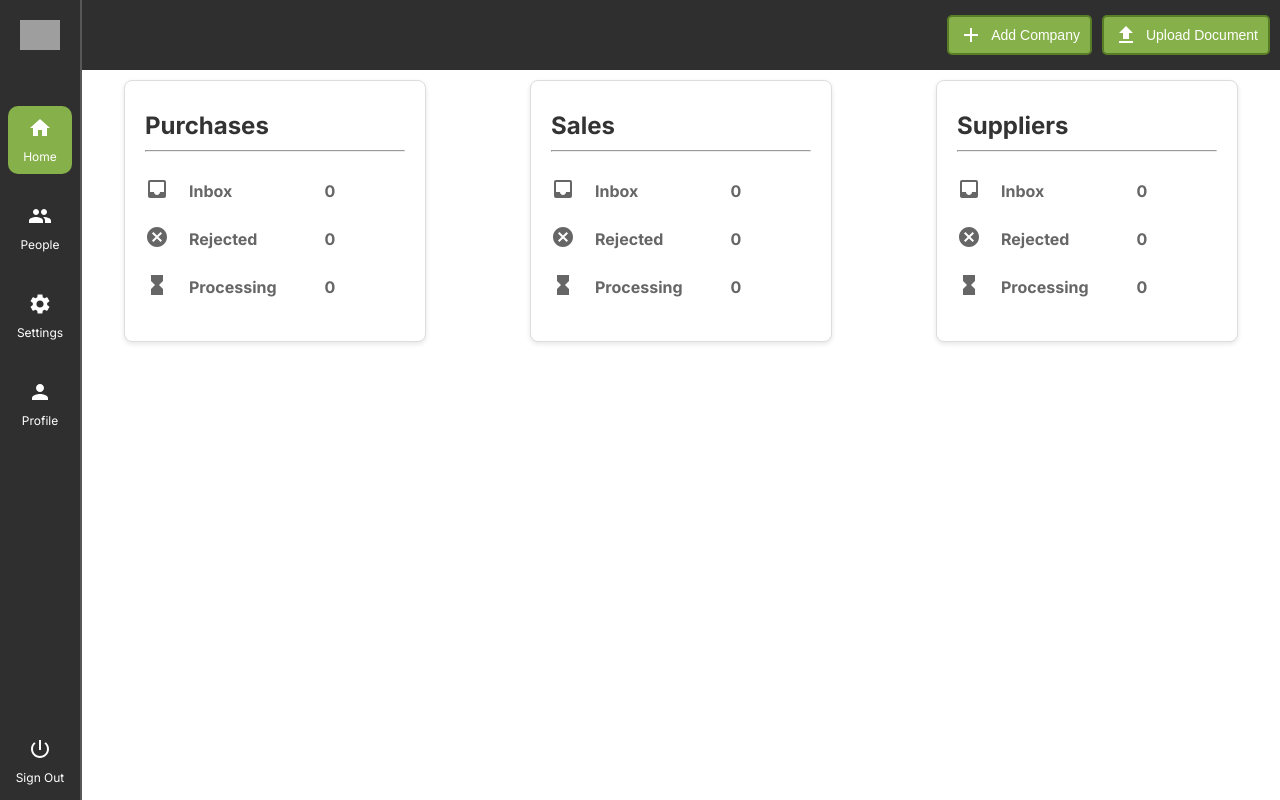
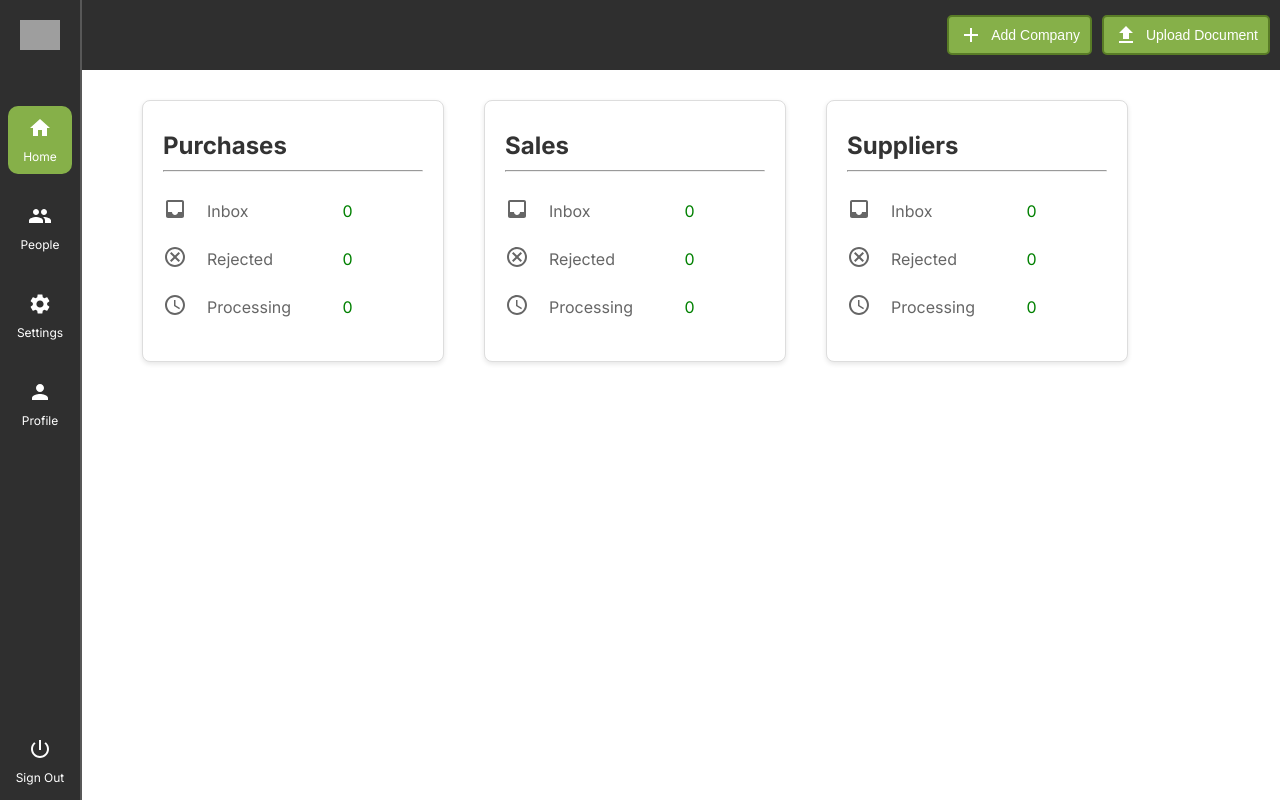
Before and after one commit to MustafaMansoor/AutoRecord, a React (Vite) app in the folder frontend/autoFront/: page /companies/1/folders in a window 1280 px wide. Built offline with nearby package versions, Linux system fonts and the light colour scheme; no server answers; grey boxes are pictures that could not be loaded; what @cloudinary/url-gen would draw is missing.

Commit message:
Customized the Folder Design

```diff
--- a/frontend/autoFront/src/components/folders/Folders.css
+++ b/frontend/autoFront/src/components/folders/Folders.css
@@ -3,9 +3,10 @@
 .grid-container {
   display: flex;
   flex-wrap: wrap;
-  gap: 20px;
-  justify-content: space-around;
   font-family: "Inter", sans-serif;
+  margin-top: 20px;
+  margin-left: 50px;
+  column-gap: 20px;
 }
 
 .card {
@@ -61,10 +62,13 @@
 }
 
 .status-text-style {
-  color: #558b2f;
   font-size: 1rem;
-  font-weight: bold;
+  font-weight: normal;
   margin-left: 10px;
+}
+
+.status-count-style{
+  color:#558b2f;
 }
 
 .status-icon {
@@ -73,15 +77,8 @@
   margin-right: 10px;
   color: #666;
 }
-.status-icon:hover {
-  color: #558b2f;
-}
 
 .status span {
   font-size: 1rem;
   color: #666;
 }
-
-.status span:hover {
-  color: #558b2f;
-}
--- a/frontend/autoFront/src/components/folders/Folders.jsx
+++ b/frontend/autoFront/src/components/folders/Folders.jsx
@@ -5,6 +5,11 @@ import "./Folders.css"; // Import the CSS file
 import InboxIcon from "@mui/icons-material/Inbox";
 import CancelIcon from "@mui/icons-material/Cancel";
 import HourglassFullIcon from "@mui/icons-material/HourglassFull";
+
+import ScheduleIcon from '@mui/icons-material/Schedule';
+import ErrorOutlineOutlinedIcon from '@mui/icons-material/ErrorOutlineOutlined';
+import NotInterestedOutlinedIcon from '@mui/icons-material/NotInterestedOutlined';
+import CancelOutlinedIcon from '@mui/icons-material/CancelOutlined';
 
 const Folders = () => {
   const { companyId } = useParams();
@@ -63,29 +68,29 @@ const Folders = () => {
               <span className="status-text-style">Inbox</span>
             </div>
             <div className="status-third-part">
-              <span className="status-text-style">{data.inbox}</span>
+              <span className="status-text-style" style={{ color: 'green' }}>{data.inbox}</span>
             </div>
           </div>
           <div className="status">
             <div className="status-first-part">
-              <CancelIcon className="status-icon" />
+              <CancelOutlinedIcon className="status-icon" />
             </div>
             <div className="status-second-part">
               <span className="status-text-style">Rejected</span>
             </div>
             <div className="status-third-part">
-              <span className="status-text-style">{data.rejected}</span>
+              <span className="status-text-style" style={{ color: 'green' }}>{data.rejected}</span>
             </div>
           </div>
           <div className="status">
             <div className="status-first-part">
-              <HourglassFullIcon className="status-icon" />
+              <ScheduleIcon className="status-icon" />
             </div>
             <div className="status-second-part">
               <span className="status-text-style">Processing</span>
             </div>
             <div className="status-third-part">
-              <span className="status-text-style">{data.processing}</span>
+              <span className="status-text-style"style={{ color: 'green' }}>{data.processing}</span>
             </div>
           </div>
         </div>
```
